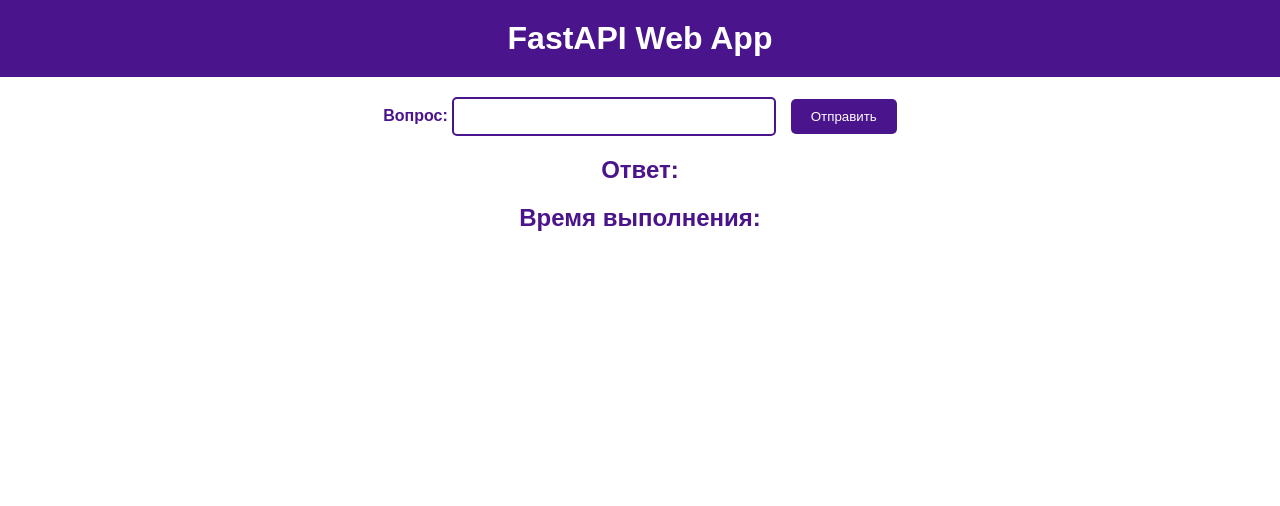
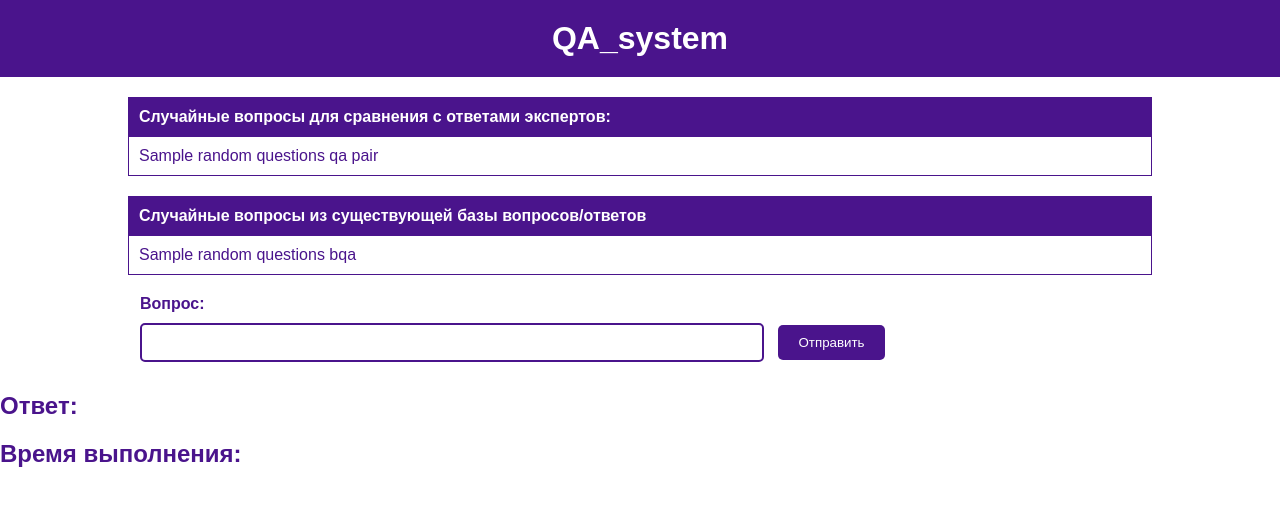
Before and after one commit to 1-Anton-1/WB, a FastAPI app: template templates/index.html in a window 1280 px wide. Shown: the top 506 px of the page. Run offline with FastAPI, Linux system fonts and the light colour scheme; the template is opened without the code that fills it: most values are stand-ins (such as "Sample title", 1, 10 or a date in 2020); parts of the project's set-up code (start-up, migrations or seed data) failed here and were passed over.

Commit message:
1. Добавлен файл func_correct_spelling.py - устранение опечаток 2. get_answer.py - уменьшен параметр температуры 0.7->0.6, для уменьшения галлюцинаций. 3. index.html - код стилистики web-элементов вынесен в отдельный файл .css; добавлены случайные вопросы для удобной проверки работы системы. 4. style.css - помимо п.3 добавлено изменение цвета рамки/фона поля ввода запроса и изменение цвета кнопки при нажатии/наведении мышки (более отзывчивый интерфейс приложения). 5. main.py - вызов функции работы с опечатками. 6. README.md - добавлено описание проделанных изменений.
Signed-off-by: Anton <raa.akz@mail.ru>

```diff
--- a/get_answer.py
+++ b/get_answer.py
@@ -10,7 +10,7 @@
 warnings.filterwarnings("ignore")
 
 
-def get_answer_openchat(question, max_new_tokens=512, temperature=0.8):
+def get_answer_openchat(question, max_new_tokens=512, temperature=0.6):
     """Функция для генерации ответом с помощью LLM openchat-3.5"""
     s = 'Фрагменты базы знаний:\n'
     s += find_closest_chunk(question)
--- a/main.py
+++ b/main.py
@@ -1,31 +1,56 @@
-from get_answer import get_answer_openchat
-
 from fastapi import FastAPI, Request
 from fastapi.responses import HTMLResponse
 from fastapi.staticfiles import StaticFiles
 from fastapi.templating import Jinja2Templates
+
+from func_correct_spelling import correct_spelling
+from get_answer import get_answer_openchat
+
+import pandas as pd
 import time
+import data_loader
 
 app = FastAPI()
 
-# Монтируем статические файлы
 app.mount("/static", StaticFiles(directory="static"), name="static")
+templates = Jinja2Templates(directory="templates")
 
-# Инициализируем шаблоны
-templates = Jinja2Templates(directory="templates")
+# Загружаем данные из .pkl файлов
+df_knowledge_base = pd.read_pickle("data/df_knowledge_base_prepared.pkl")
+df_QA_pairs = pd.read_pickle("data/df_QA_pairs.pkl")
+df_BQA = pd.read_pickle("data/df_BQA.pkl")
+
 
 @app.get("/", response_class=HTMLResponse)
 async def read_root(request: Request):
-    return templates.TemplateResponse("index.html", {"request": request})
+    # Получаем случайные вопросы
+    random_questions_QA_pairs = df_QA_pairs['question'].sample(3).tolist()  # 3 случайных вопроса из df_QA_pairs
+    random_questions_BQA = df_BQA['question'].sample(3).tolist()  # 3 случайных вопросов из df_BQA
+    return templates.TemplateResponse("index.html", {
+        "request": request,
+        "random_questions_QA_pairs": random_questions_QA_pairs,
+        "random_questions_BQA": random_questions_BQA
+    })
+
 
 @app.get("/query")
-async def query(question: str):
-    start_time = time.time()  # Записываем начальное время
-    answer = get_answer_openchat(question)  # Выполняем запрос
-    end_time = time.time()  # Записываем конечное время
-    execution_time = end_time - start_time  # Вычисляем время выполнения
-    execution_time = round(execution_time, 2)  # Округляем до двух знаков после запятой
-    return {
-        "answer": answer,
-        "execution_time": execution_time
-    }
+async def get_query(question: str):
+    start_time = time.time()
+    question, question_flag = correct_spelling(question)
+    # Ищем вопрос в df_BQA
+    if question in df_BQA['question'].values:
+        answer_row = df_BQA[df_BQA['question'] == question].iloc[0]
+        answer = answer_row['answer']
+        message = "Ответ найден в базе вопросов-ответов"
+        expert_answer = None
+    elif question in df_QA_pairs['question'].values:
+        answer_row = df_QA_pairs[df_QA_pairs['question'] == question].iloc[0]
+        answer, answer_flag = correct_spelling(get_answer_openchat(question))
+        message = ""
+        expert_answer = answer_row['answer']
+    else:
+        answer, answer_flag = correct_spelling(get_answer_openchat(question))
+        message = ""
+        expert_answer = None
+    execution_time = time.time() - start_time
+    return {"message": message, "answer": answer, "execution_time": execution_time, "expert_answer": expert_answer}
--- a/static/style.css
+++ b/static/style.css
@@ -1,8 +1,114 @@
 body {
-   font-family: Arial, sans-serif;
-   margin: 20px;
+    font-family: Arial, sans-serif;
+    background-color: #ffffff;
+    color: #4a148c;
+    text-align: left;
+    margin: 0;
+    padding: 0;
 }
 
-form {
-   margin-bottom: 20px;
+h1 {
+    background-color: #4a148c;
+    color: #ffffff;
+    padding: 20px;
+    margin: 0;
+    text-align: center;
 }
+
+#question-container {
+    margin: 20px auto; /* Центрируем контейнер */
+    max-width: 1000px; /* Ограничиваем максимальную ширину контейнера */
+    text-align: left; /* Выравниваем текст влево */
+}
+
+label {
+    font-weight: bold;
+    display: block;
+    margin-bottom: 10px;
+}
+
+input[type="text"] {
+    width: calc(100% - 130px); /* Ширина поля ввода */
+    max-width: 600px;
+    padding: 10px;
+    border: 2px solid #4a148c;
+    border-radius: 5px;
+    margin-right: 10px;
+    margin-bottom: 10px;
+    transition: border-color 0.3s ease-in-out;
+}
+
+input[type="text"]:focus {
+    border-color: #6a1b9a;
+    outline: none;
+}
+
+button {
+    background-color: #4a148c;
+    color: #ffffff;
+    border: none;
+    padding: 10px 20px;
+    border-radius: 5px;
+    cursor: pointer;
+    transition: background-color 0.3s ease-in-out;
+}
+
+button:hover {
+    background-color: #6a1b9a;
+}
+
+button:active {
+    background-color: #cb11ab; /* Более яркий оттенок для активного состояния */
+}
+
+#loader {
+    border: 8px solid #f3f3f3;
+    border-radius: 50%;
+    border-top: 8px solid #4a148c;
+    width: 60px;
+    height: 60px;
+    animation: spin 2s linear infinite;
+    display: none;
+    margin: 20px auto;
+}
+
+@keyframes spin {
+    0% {
+        transform: rotate(0deg);
+    }
+    100% {
+        transform: rotate(360deg);
+    }
+}
+
+#message-container, #expert-answer-container {
+    display: none;
+}
+
+table {
+    width: 80%;
+    margin: 20px auto;
+    border-collapse: collapse;
+}
+
+th, td {
+    padding: 10px;
+    border: 1px solid #4a148c;
+    text-align: left;
+}
+
+th {
+    background-color: #4a148c;
+    color: #ffffff;
+}
+
+tr:nth-child(even) {
+    background-color: #f2f2f2;
+}
+
+/* Добавляем плавные переходы */
+input[type="text"]:focus {
+    border-color: #CB11AB;
+    outline: none;
+    background-color: #f9f9f9; /* Добавляем изменение цвета фона при фокусировке */
+}
--- a/templates/index.html
+++ b/templates/index.html
@@ -1,85 +1,30 @@
 <!DOCTYPE html>
 <html lang="ru">
 <head>
-    <meta charset="UTF-8">
+    <meta charset="UTF-8"> <!-- Применяем кодировку UTF-8 -->
     <meta name="viewport" content="width=device-width, initial-scale=1.0">
-    <title>FastAPI Web App</title>
-    <style>
-        body {
-            font-family: Arial, sans-serif;
-            background-color: #ffffff;
-            color: #4a148c;
-            text-align: center;
-            margin: 0;
-            padding: 0;
-        }
-
-        h1 {
-            background-color: #4a148c;
-            color: #ffffff;
-            padding: 20px;
-            margin: 0;
-        }
-
-        #question-container {
-            margin: 20px;
-        }
-
-        label {
-            font-weight: bold;
-        }
-
-        input[type="text"] {
-            width: 300px;
-            padding: 10px;
-            border: 2px solid #4a148c;
-            border-radius: 5px;
-            margin-right: 10px;
-        }
-
-        button {
-            background-color: #4a148c;
-            color: #ffffff;
-            border: none;
-            padding: 10px 20px;
-            border-radius: 5px;
-            cursor: pointer;
-        }
-
-        button:hover {
-            background-color: #6a1b9a;
-        }
-
-        #loader {
-            border: 8px solid #f3f3f3;
-            border-radius: 50%;
-            border-top: 8px solid #4a148c;
-            width: 60px;
-            height: 60px;
-            animation: spin 2s linear infinite;
-            display: none;
-            margin: 20px auto;
-        }
-
-        @keyframes spin {
-            0% { transform: rotate(0deg); }
-            100% { transform: rotate(360deg); }
-        }
-
-        #answer, #execution_time {
-            margin: 20px;
-        }
-    </style>
+    <!-- Открыть на главной странице и расшарить по всей ширине -->
+    <title>QA_system</title>  <!-- Название вкладки при открытии в браузере -->
+    <link rel="stylesheet" type="text/css" href="/static/style.css">
     <script>
         async function sendQuery() {
             const question = document.getElementById("question").value;
             const loader = document.getElementById("loader");
+            const messageContainer = document.getElementById("message-container");
+            const messageElem = document.getElementById("message");
             const answerElem = document.getElementById("answer");
+            const answerTitleElem = document.getElementById("answer-title");
             const executionTimeElem = document.getElementById("execution_time");
+            const expertAnswerContainer = document.getElementById("expert-answer-container");
+            const expertAnswerElem = document.getElementById("expert-answer");
+            const questionflag = document.getElementById("question_flag");
+            const answerflag = document.getElementById("answer_flag");
 
             // Скрываем предыдущий ответ и показываем загрузчик
+            messageContainer.style.display = "none";
             answerElem.style.display = "none";
             executionTimeElem.style.display = "none";
+            expertAnswerContainer.style.display = "none";
             loader.style.display = "block";
 
             const response = await fetch(`/query?question=${encodeURIComponent(question)}`);
@@ -87,26 +32,90 @@
 
             // Скрываем загрузчик и показываем ответ
             loader.style.display = "none";
+
+            if (data.message) {
+                messageElem.innerText = data.message;
+                messageContainer.style.display = "block";
+                answerTitleElem.innerText = "Ответ из базы вопросов-ответов:";
+            } else {
+                messageContainer.style.display = "none";
+                answerTitleElem.innerText = "Ответ:";
+            }
+
             answerElem.innerText = data.answer;
             executionTimeElem.innerText = `Время исполнения: ${data.execution_time.toFixed(2)} секунд`;
             answerElem.style.display = "block";
             executionTimeElem.style.display = "block";
+
+            if (data.expert_answer) {
+                expertAnswerElem.innerText = data.expert_answer;
+                expertAnswerContainer.style.display = "block";
+            } else {
+                expertAnswerContainer.style.display = "none";
+            }
         }
     </script>
 </head>
 <body>
-    <h1>FastAPI Web App</h1>
+<h1>QA_system</h1>
+
+<!-- Таблица случайных вопросов из df_QA_pairs -->
+<div>
+    <!--    <h2>Случайные вопросы из QA Pairs:</h2>-->
+    <table>
+        <thead>
+        <tr>
+            <th>Случайные вопросы для сравнения с ответами экспертов:</th>
+        </tr>
+        </thead>
+        <tbody>
+        {% for question in random_questions_QA_pairs %}
+        <tr>
+            <td>{{ question }}</td>
+        </tr>
+        {% endfor %}
+        </tbody>
+    </table>
+</div>
+
+<!-- Таблица случайных вопросов из df_BQA -->
+<div>
+    <!--    <h2>Случайные вопросы из BQA:</h2>-->
+    <table>
+        <thead>
+        <tr>
+            <th>Случайные вопросы из существующей базы вопросов/ответов</th>
+        </tr>
+        </thead>
+        <tbody>
+        {% for question in random_questions_BQA %}
+        <tr>
+            <td>{{ question }}</td>
+        </tr>
+        {% endfor %}
+        </tbody>
+    </table>
+</div>
+
 <div id="question-container">
     <label for="question">Вопрос:</label>
     <input type="text" id="question" name="question">
     <button onclick="sendQuery()">Отправить</button>
 </div>
 <div id="loader"></div>
+<div id="message-container">
+    <h2>Сообщение:</h2>
+    <p id="message"></p>
+</div>
 <div>
-        <h2>Ответ:</h2>
+    <h2 id="answer-title">Ответ:</h2>
     <p id="answer"></p>
     <h2>Время выполнения:</h2>
     <p id="execution_time"></p>
 </div>
+<div id="expert-answer-container">
+    <h2>Ответ эксперта:</h2>
+    <p id="expert-answer"></p>
+</div>
 </body>
 </html>
```
Also changed, not shown: func_correct_spelling.py (added, +19 -0 lines), README.md. Lines whose indentation alone changed are shown as unchanged.
